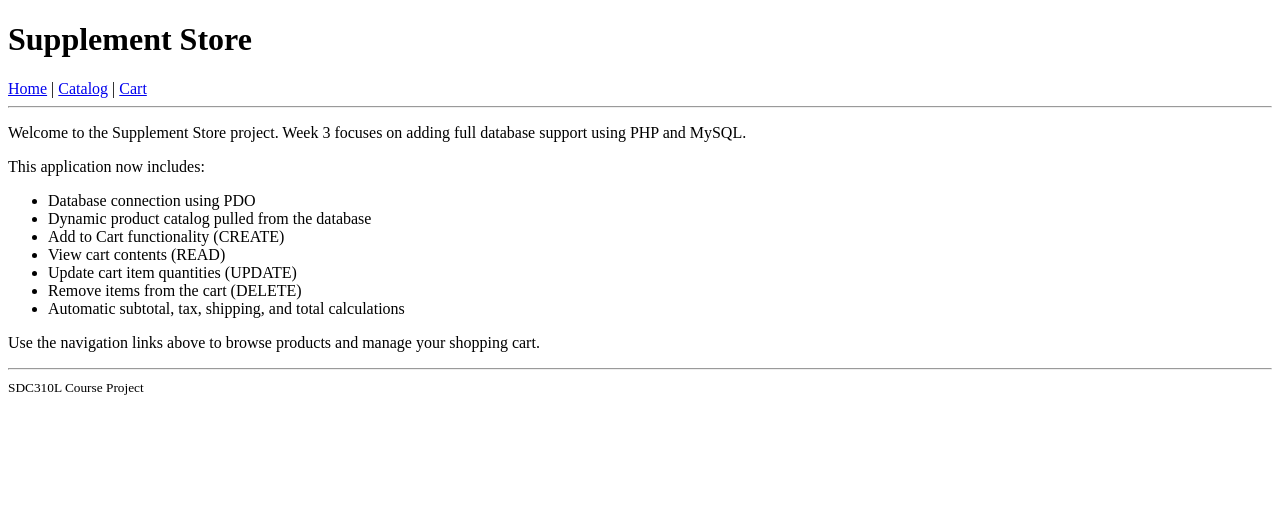
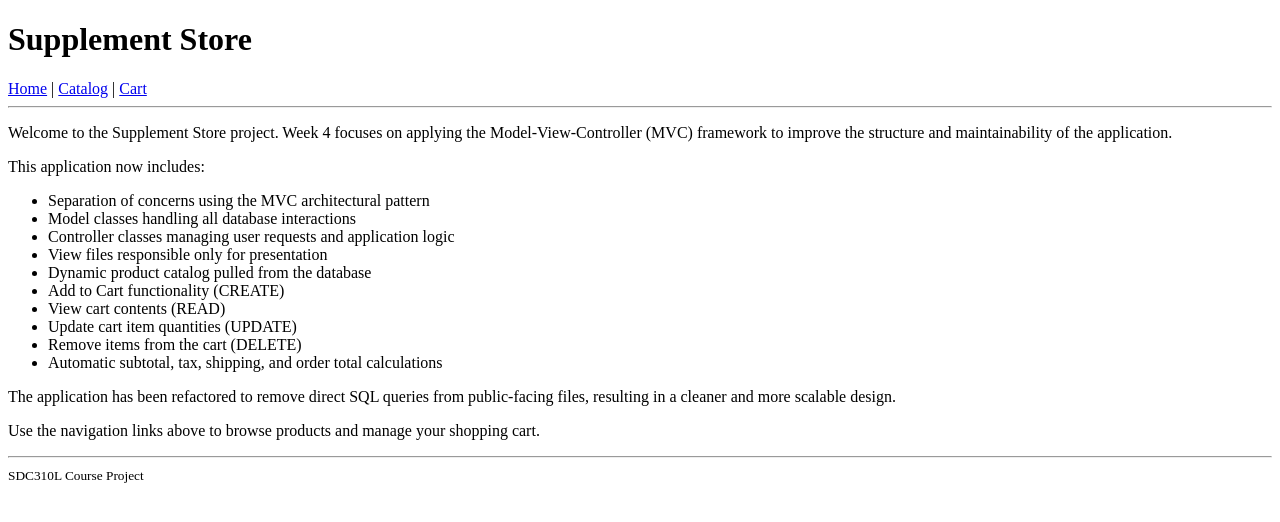
Before and after one commit to dowens412/SDC310L_Project, a PHP site: page / in a window 1280 px wide. Shown: the top 522 px of the page. Run offline with PHP 8.4, Linux system fonts and the light colour scheme.

Commit message:
Week 4 - Updated homepage description to reflect MVC implementation

```diff
--- a/public/index.php
+++ b/public/index.php
@@ -3,20 +3,34 @@ require_once __DIR__ . "/../includes/config.php";
 require_once __DIR__ . "/../includes/header.php";
 ?>
 
-<p>Welcome to the Supplement Store project. Week 3 focuses on adding full database support using PHP and MySQL.</p>
+<p>
+Welcome to the Supplement Store project. Week 4 focuses on applying the
+Model-View-Controller (MVC) framework to improve the structure and
+maintainability of the application.
+</p>
 
 <p>This application now includes:</p>
 
 <ul>
-    <li>Database connection using PDO</li>
+    <li>Separation of concerns using the MVC architectural pattern</li>
+    <li>Model classes handling all database interactions</li>
+    <li>Controller classes managing user requests and application logic</li>
+    <li>View files responsible only for presentation</li>
     <li>Dynamic product catalog pulled from the database</li>
     <li>Add to Cart functionality (CREATE)</li>
     <li>View cart contents (READ)</li>
     <li>Update cart item quantities (UPDATE)</li>
     <li>Remove items from the cart (DELETE)</li>
-    <li>Automatic subtotal, tax, shipping, and total calculations</li>
+    <li>Automatic subtotal, tax, shipping, and order total calculations</li>
 </ul>
 
-<p>Use the navigation links above to browse products and manage your shopping cart.</p>
+<p>
+The application has been refactored to remove direct SQL queries from
+public-facing files, resulting in a cleaner and more scalable design.
+</p>
+
+<p>
+Use the navigation links above to browse products and manage your shopping cart.
+</p>
 
 <?php require_once __DIR__ . "/../includes/footer.php"; ?>
```
